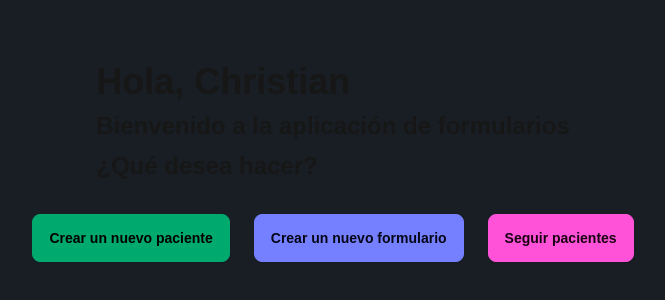
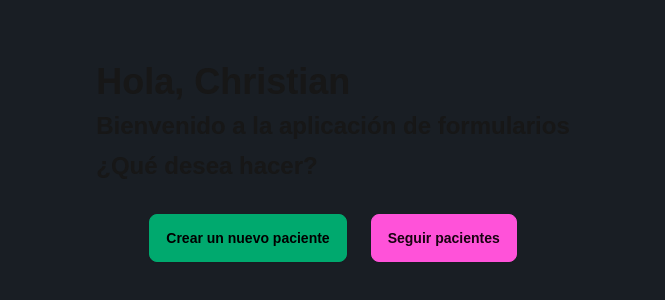
Before and after one commit to samu975/omeopaticsfront, a Next.js app: page / in a window 1280 px wide. Shown: the part 254-554 px from the top of the page, without its empty margins (307-972 px from the left). Built offline with nearby package versions, Linux system fonts and the light colour scheme.

Commit message:
change in home

```diff
--- a/src/app/page.tsx
+++ b/src/app/page.tsx
@@ -17,10 +17,6 @@ export default function Home() {
     router.push('/pacientes/crear')
   }
 
-  const handleCreateFormula = () => {
-    router.push('/formulas/crear')
-  }
-
   const handleFollowPatient = () => {
     router.push('/pacientes')
   }
@@ -35,7 +31,6 @@ export default function Home() {
       </div>
       <div className='flex flex-col gap-6 lg:flex-row'>
         <button className='btn btn-success' onClick={handleCreatePatient}>Crear un nuevo paciente</button>
-        <button className='btn btn-primary' onClick={handleCreateFormula}>Crear un nuevo formulario</button>
         <button className='btn btn-secondary' onClick={handleFollowPatient}>Seguir pacientes</button>
       </div>
     </div>
```
